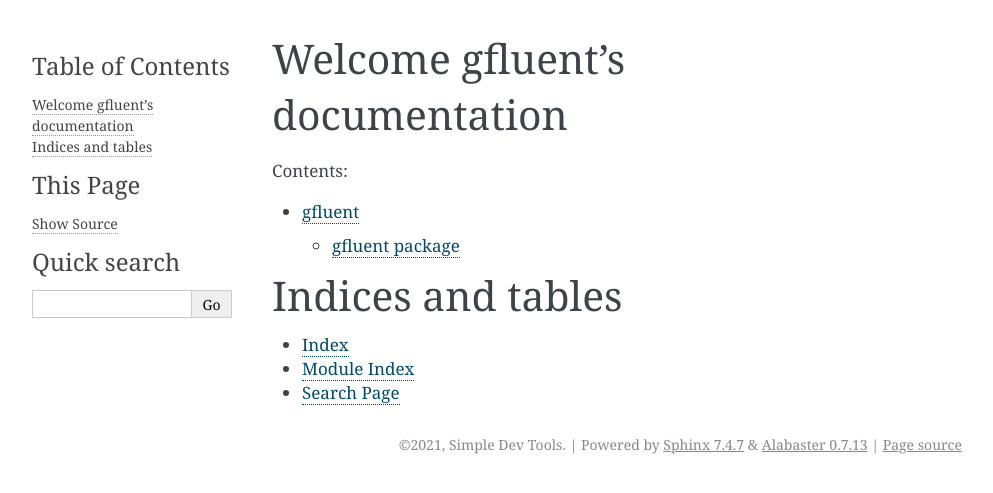
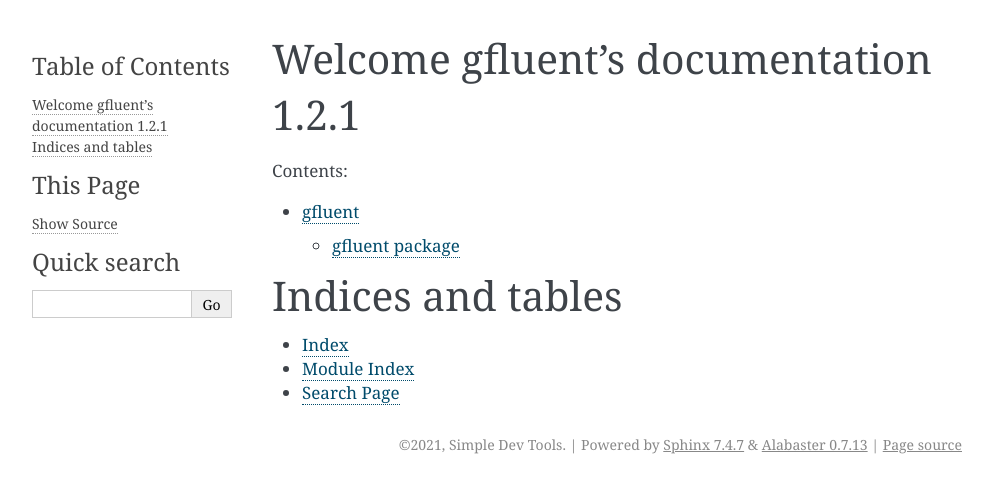
Before and after one commit to simple-dev-tools/gfluent, a Sphinx documentation site: the page built from docs/index.rst, in a window 1280 px wide. Shown: the top 493 px of the page, without its empty margins (148-1141 px from the left). Built offline with Sphinx 7.4.7, drawn with Linux system fonts in a browser that asks for light colours.

```diff
--- a/docs/conf.py
+++ b/docs/conf.py
@@ -22,7 +22,12 @@ author = "Simple Dev Tools"
 
 
 # The full version, including alpha/beta/rc tags
-release = "1.2.0"
+release = "1.2.1"
+rst_epilog = """
+.. |ProjectVersion| replace:: {versionnum}
+""".format(
+    versionnum=release,
+)
 
 
 # -- General configuration ---------------------------------------------------
--- a/docs/index.rst
+++ b/docs/index.rst
@@ -1,5 +1,5 @@
-Welcome gfluent's documentation
-===============================
+Welcome gfluent's documentation |ProjectVersion|
+================================================
 
 .. toctree::
    :maxdepth: 2
--- a/gfluent/__init__.py
+++ b/gfluent/__init__.py
@@ -1,6 +1,6 @@
 __author__ = "Zhong Dai"
 __email__ = "zhdai@woolworths.com.au"
-__version__ = "1.2.0"
+__version__ = "1.2.1"
 
 
 from .bq import BQ
--- a/setup.cfg
+++ b/setup.cfg
@@ -1,5 +1,5 @@
 [bumpversion]
-current_version = 1.2.0
+current_version = 1.2.1
 commit = False
 tag = False
 
--- a/setup.py
+++ b/setup.py
@@ -38,6 +38,6 @@ setup(
     test_suite="tests",
     tests_require=test_requirements,
     url="https://github.com/simple-dev-tools/gfluent",
-    version="1.2.0",
+    version="1.2.1",
     zip_safe=False,
 )
```
Also changed, not shown: README.md (+1 -1 lines).
